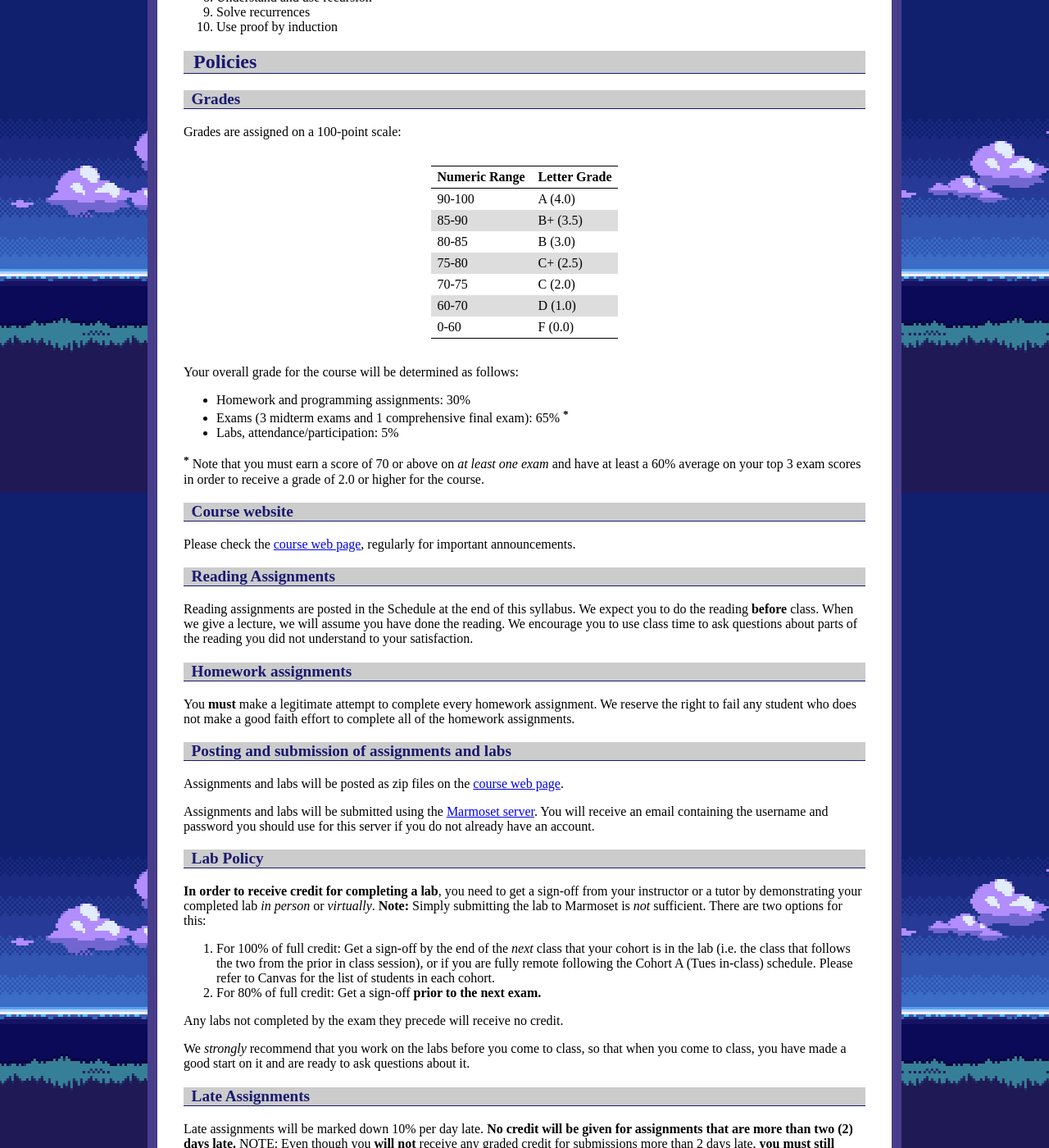
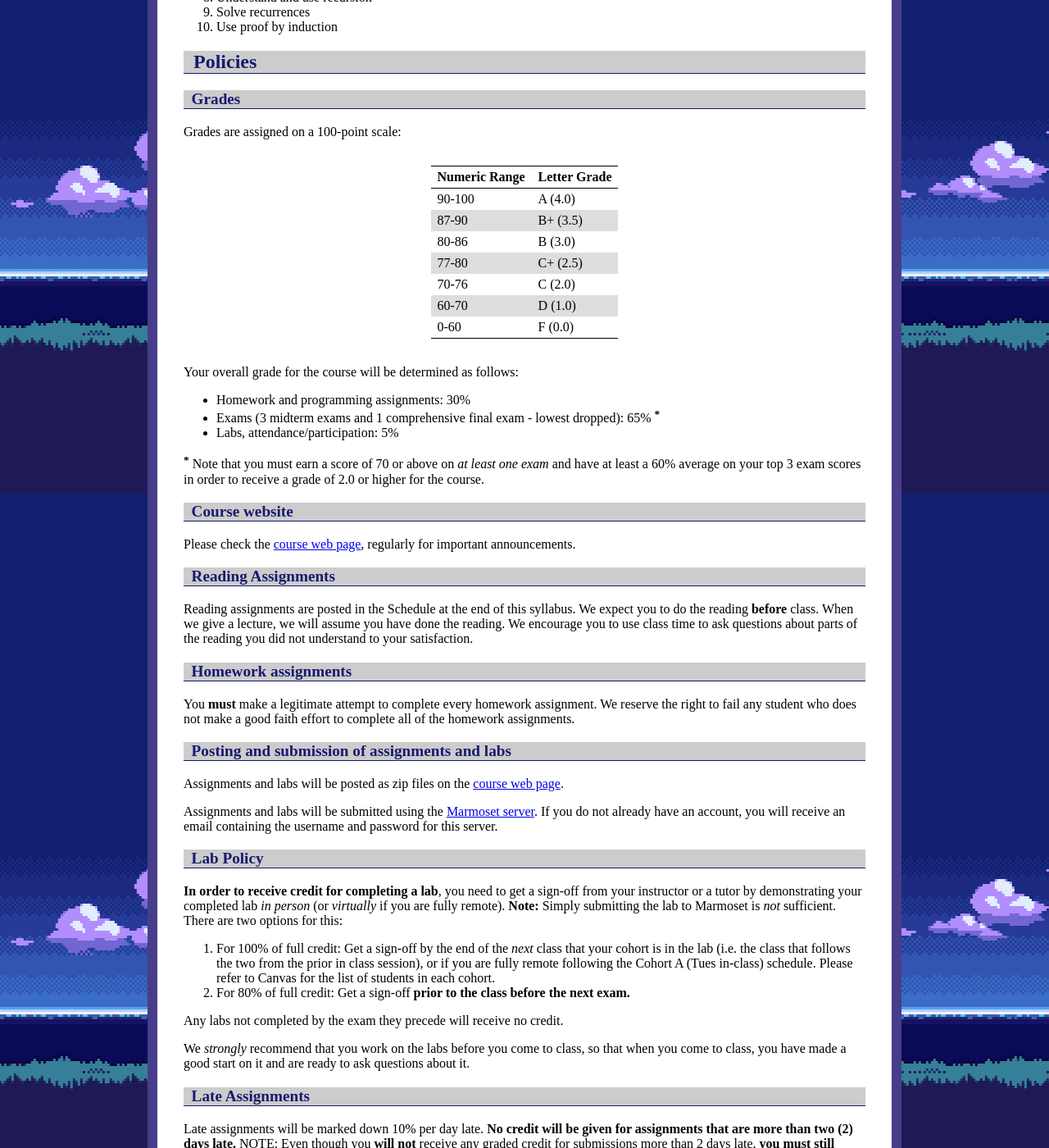
Before and after one commit to ycpcs/cs201-spring2021, a Jekyll site: the page built from syllabus.md, in a window 1280 px wide and 1400 px high, scrolled down 1199 px. Shown: the whole window at 82% size. Built offline with Jekyll 4.4.1, drawn with Linux system fonts in a browser that asks for light colours.

Commit message:
update syllabus
update syllabus

```diff
--- a/syllabus.md
+++ b/syllabus.md
@@ -67,17 +67,17 @@ Grades are assigned on a 100-point scale:
 > Numeric Range|Letter Grade
 > -------------|------------
 > 90-100|A (4.0)
-> 85-90|B+ (3.5)
-> 80-85|B (3.0)
-> 75-80|C+ (2.5)
-> 70-75|C (2.0)
-> 60-70|D (1.0)
-> 0-60|F (0.0)
+> 87-90 |B+ (3.5)
+> 80-86 |B (3.0)
+> 77-80 |C+ (2.5)
+> 70-76 |C (2.0)
+> 60-70 |D (1.0)
+> 0-60  |F (0.0)
 
 Your overall grade for the course will be determined as follows:
 
 -   Homework and programming assignments: 30%
--   Exams (3 midterm exams and 1 comprehensive final exam): 65% <sup><b>\*</b></sup>
+-   Exams (3 midterm exams and 1 comprehensive final exam - lowest dropped): 65% <sup><b>\*</b></sup>
 -   Labs, attendance/participation: 5%
 
 <sup><b>\*</b></sup> Note that you must earn a score of 70 or above on *at least one exam* and have at least a 60% average on your top 3 exam scores in order to receive a grade of 2.0 or higher for the course.
@@ -98,14 +98,14 @@ You **must** make a legitimate attempt to complete every homework assignment. We
 
 Assignments and labs will be posted as zip files on the [course web page](https://ycpcs.github.io/cs201-spring2021).
 
-Assignments and labs will be submitted using the [Marmoset server](https://cs.ycp.edu/marmoset). You will receive an email containing the username and password you should use for this server if you do not already have an account.
+Assignments and labs will be submitted using the [Marmoset server](https://cs.ycp.edu/marmoset). If you do not already have an account, you will receive an email containing the username and password for this server.
 
 ### Lab Policy
 
-**In order to receive credit for completing a lab**, you need to get a sign-off from your instructor or a tutor by demonstrating your completed lab *in person* or *virtually*. **Note:** Simply submitting the lab to Marmoset is *not* sufficient. There are two options for this:
+**In order to receive credit for completing a lab**, you need to get a sign-off from your instructor or a tutor by demonstrating your completed lab *in person* (or *virtually* if you are fully remote). **Note:** Simply submitting the lab to Marmoset is *not* sufficient. There are two options for this:
 
 1. For 100% of full credit: Get a sign-off by the end of the *next* class that your cohort is in the lab (i.e. the class that follows the two from the prior in class session), or if you are fully remote following the Cohort A (Tues in-class) schedule. Please refer to Canvas for the list of students in each cohort.
-2. For 80% of full credit: Get a sign-off **prior to the next exam.**
+2. For 80% of full credit: Get a sign-off **prior to the class before the next exam.**
 
 Any labs not completed by the exam they precede will receive no credit.
 
```
Also changed, not shown: labs/index.md (+3 -3 lines), 2 other files.
